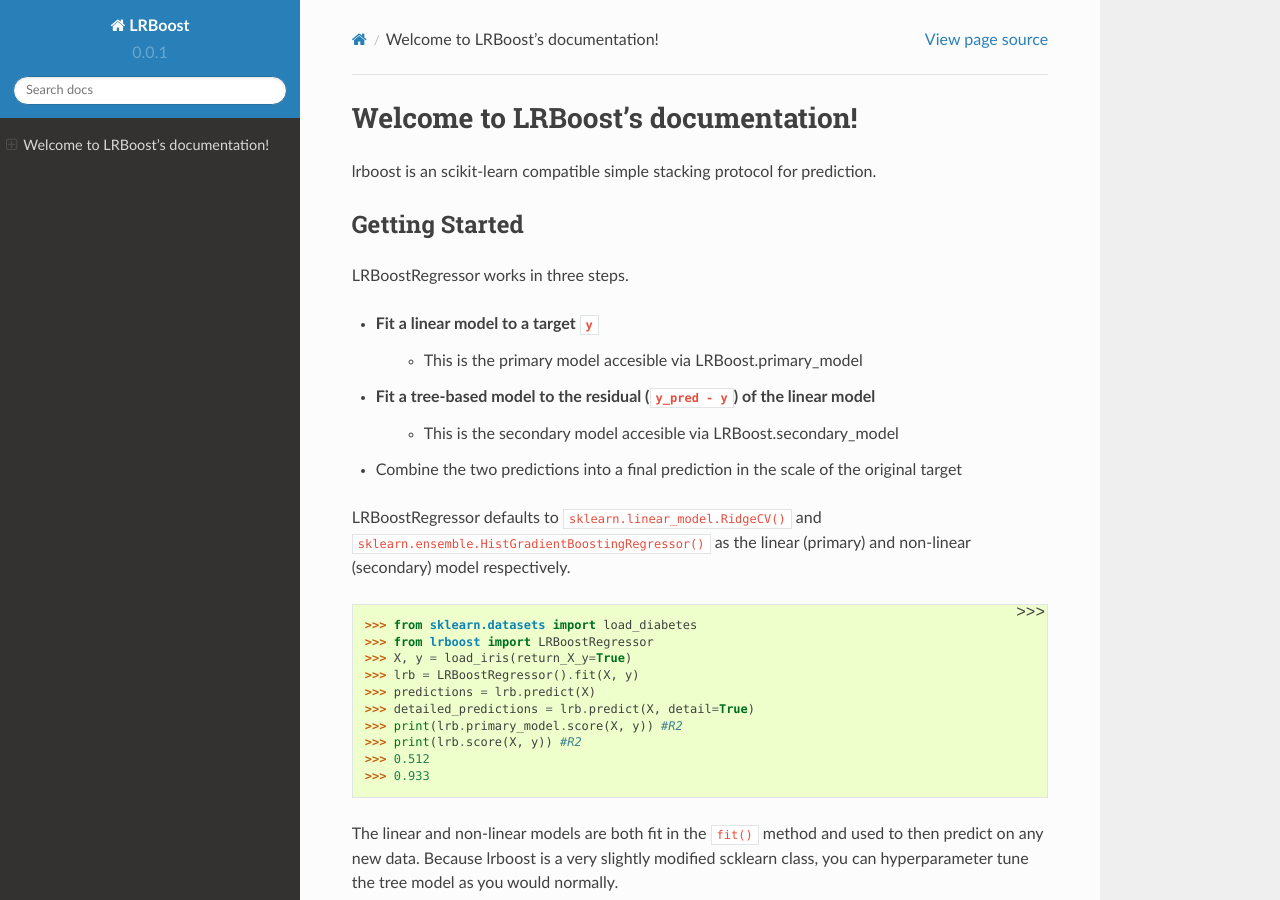
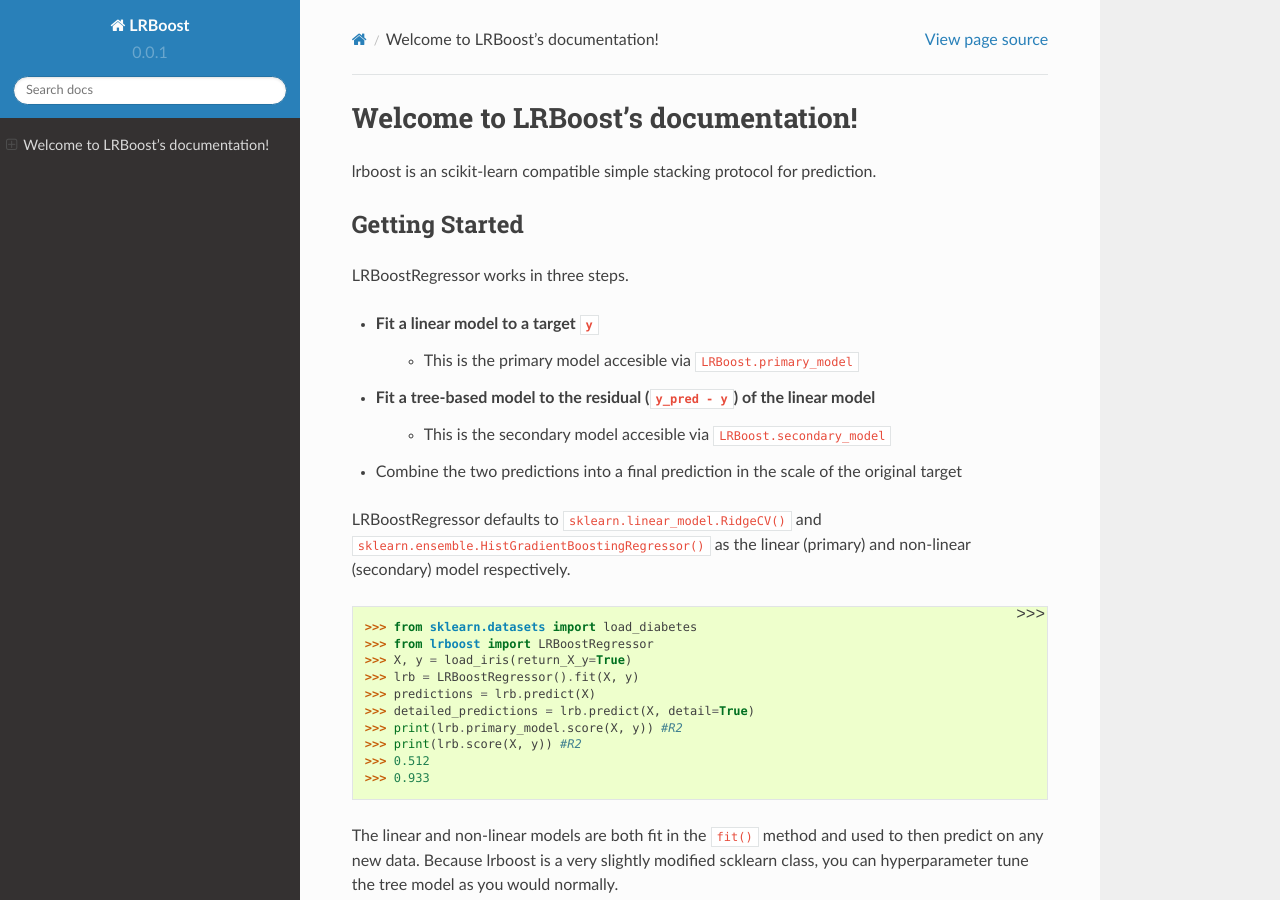
Before and after one commit to anpatton/lrboost, a Sphinx documentation site: the page built from doc/index.rst, in a window 1280 px wide and 900 px high. Built offline with Sphinx 7.4.7 and the Read the Docs theme 2.0.0, drawn with Linux system fonts in a browser that asks for light colours; formulas are drawn with MathJax 3; pages that are not in the unit, such as notebooks, are missing from menus.

```diff
--- a/doc/index.rst
+++ b/doc/index.rst
@@ -19,9 +19,9 @@ Getting Started
 LRBoostRegressor works in three steps.
 
 * Fit a linear model to a target ``y``
-     *  This is the primary model accesible via LRBoost.primary_model
+     *  This is the primary model accesible via ``LRBoost.primary_model``
 * Fit a tree-based model to the residual (``y_pred - y``) of the linear model
-     *  This is the secondary model accesible via LRBoost.secondary_model
+     *  This is the secondary model accesible via ``LRBoost.secondary_model``
 * Combine the two predictions into a final prediction in the scale of the original target
 
 LRBoostRegressor defaults to ``sklearn.linear_model.RidgeCV()`` and ``sklearn.ensemble.HistGradientBoostingRegressor()`` as the linear (primary) and non-linear (secondary) model respectively.
--- a/setup.py
+++ b/setup.py
@@ -57,6 +57,7 @@ setup(name=DISTNAME,
       version=VERSION,
       download_url=DOWNLOAD_URL,
       long_description=LONG_DESCRIPTION,
+      long_description_content_type='text/markdown',
       zip_safe=False,  # the package can run out of an .egg file
       classifiers=CLASSIFIERS,
       packages=find_packages(),
```
Also changed, not shown: README.md (+1 -1 lines).
